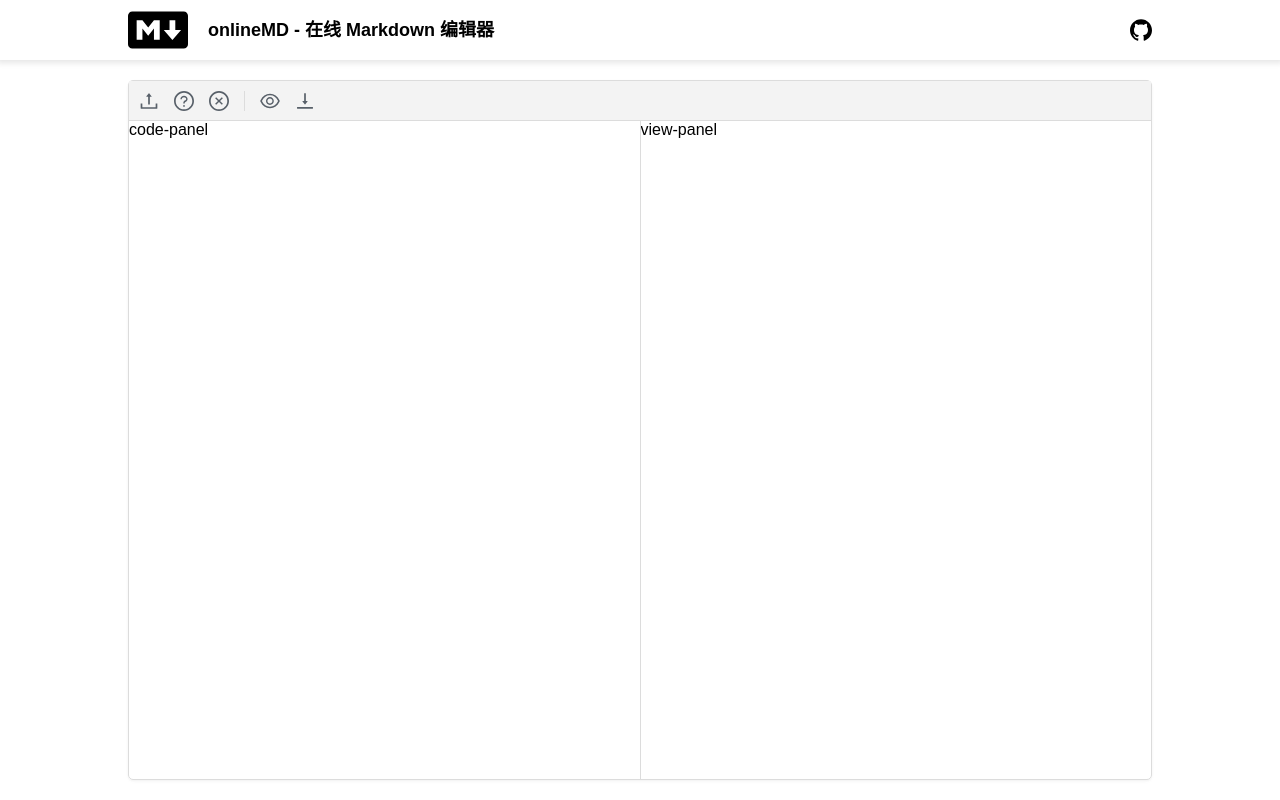
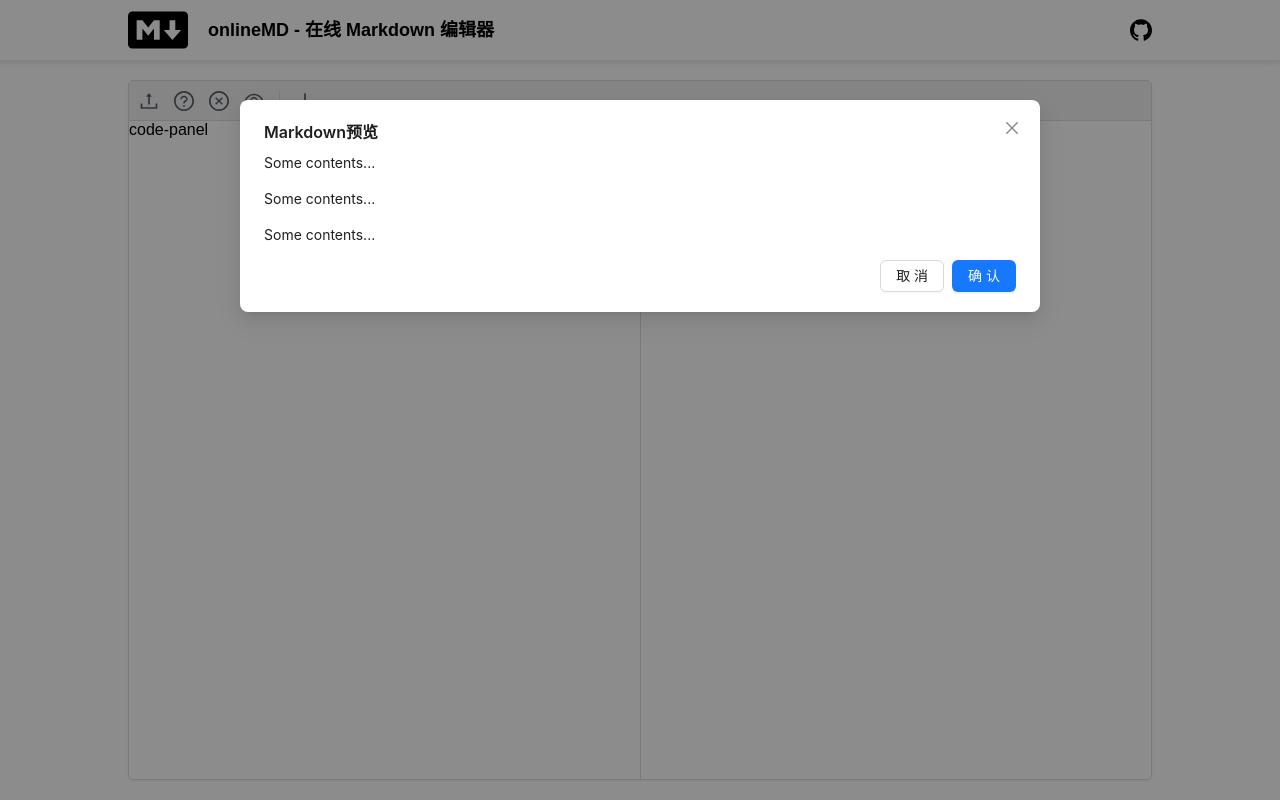
Before and after one commit to StudyDayByDay/OnlineMD, a Vue app: page / in a window 1280 px wide. Both pictures are taken after a click on the element 270 px from the left and 100 px from the top of the page. Built offline with nearby package versions, Linux system fonts and the light colour scheme.

Commit message:
feat: 新增按钮交互逻辑

```diff
--- a/components.d.ts
+++ b/components.d.ts
@@ -8,6 +8,11 @@ export {}
 declare module 'vue' {
   export interface GlobalComponents {
     AButton: typeof import('ant-design-vue/es')['Button']
+    ADrawer: typeof import('ant-design-vue/es')['Drawer']
+    ADropdown: typeof import('ant-design-vue/es')['Dropdown']
+    AMenu: typeof import('ant-design-vue/es')['Menu']
+    AMenuItem: typeof import('ant-design-vue/es')['MenuItem']
+    AModal: typeof import('ant-design-vue/es')['Modal']
     ATooltip: typeof import('ant-design-vue/es')['Tooltip']
     CodePanel: typeof import('./src/components/CodePanel/index.vue')['default']
     MDEditor: typeof import('./src/components/MDEditor/index.vue')['default']
--- a/src/components/MDEditor/index.vue
+++ b/src/components/MDEditor/index.vue
@@ -2,13 +2,22 @@
 import SplitPanel from '@/components/SplitPanel/index.vue';
 import CodePanel from '@/components/CodePanel/index.vue';
 import ViewPanel from '@/components/ViewPanel/index.vue';
-import {reactive} from 'vue';
+import {reactive, ref} from 'vue';
 import {UploadOutlined, QuestionCircleOutlined, EyeOutlined, CloseCircleOutlined, VerticalAlignBottomOutlined} from '@ant-design/icons-vue';
 
-const handleUploadFile = () => {};
-const handleQuestion = () => {};
+const handleUploadFile = () => {
+  invisibleInputRef.value?.click();
+};
+const handleFile = (e: Event) => {
+  console.log((e.target as HTMLInputElement).files);
+};
+const handleQuestion = () => {
+  grammarTip.value = true;
+};
 const handleClose = () => {};
-const handlePreview = () => {};
+const handlePreview = () => {
+  previewModal.value = true;
+};
 const handleExport = () => {};
 
 const images = [
@@ -39,8 +48,12 @@ const images = [
   },
 ];
 
-const frontImages = reactive(images.slice(0, 3));
-const backImages = reactive(images.slice(3));
+const frontImages = reactive(images.slice(0, 4));
+const backImages = reactive(images[4]);
+
+const grammarTip = ref(false);
+const previewModal = ref(false);
+const invisibleInputRef = ref<HTMLInputElement | null>(null);
 </script>
 <template>
   <div class="md-editor">
@@ -50,9 +63,15 @@ const backImages = reactive(images.slice(3));
         <component :is="item.image" @click="item.handleFunc" class="icon" />
       </a-tooltip>
       <div class="line"></div>
-      <a-tooltip v-for="item in backImages" :key="item.image" :title="item.tip" placement="top">
-        <component :is="item.image" @click="item.handleFunc" class="icon" />
-      </a-tooltip>
+      <a-dropdown placement="bottom" :arrow="{pointAtCenter: true}">
+        <component :is="backImages.image" class="icon" />
+        <template #overlay>
+          <a-menu>
+            <a-menu-item> 导出为PDF </a-menu-item>
+            <a-menu-item> 导出为图片 </a-menu-item>
+          </a-menu>
+        </template>
+      </a-dropdown>
     </div>
     <split-panel class="editor-panel">
       <template #left>
@@ -62,6 +81,17 @@ const backImages = reactive(images.slice(3));
         <view-panel />
       </template>
     </split-panel>
+    <a-drawer title="Markdown语法规则" placement="right" :closable="false" :open="grammarTip" @close="grammarTip = false">
+      <p>Some contents...</p>
+      <p>Some contents...</p>
+      <p>Some contents...</p>
+    </a-drawer>
+    <a-modal v-model:open="previewModal" title="Markdown预览" width="800px" ok-text="确认" cancel-text="取消" @ok="previewModal = false">
+      <p>Some contents...</p>
+      <p>Some contents...</p>
+      <p>Some contents...</p>
+    </a-modal>
+    <input ref="invisibleInputRef" type="file" style="display: none" accept=".md" @change="handleFile" />
   </div>
 </template>
 
```
